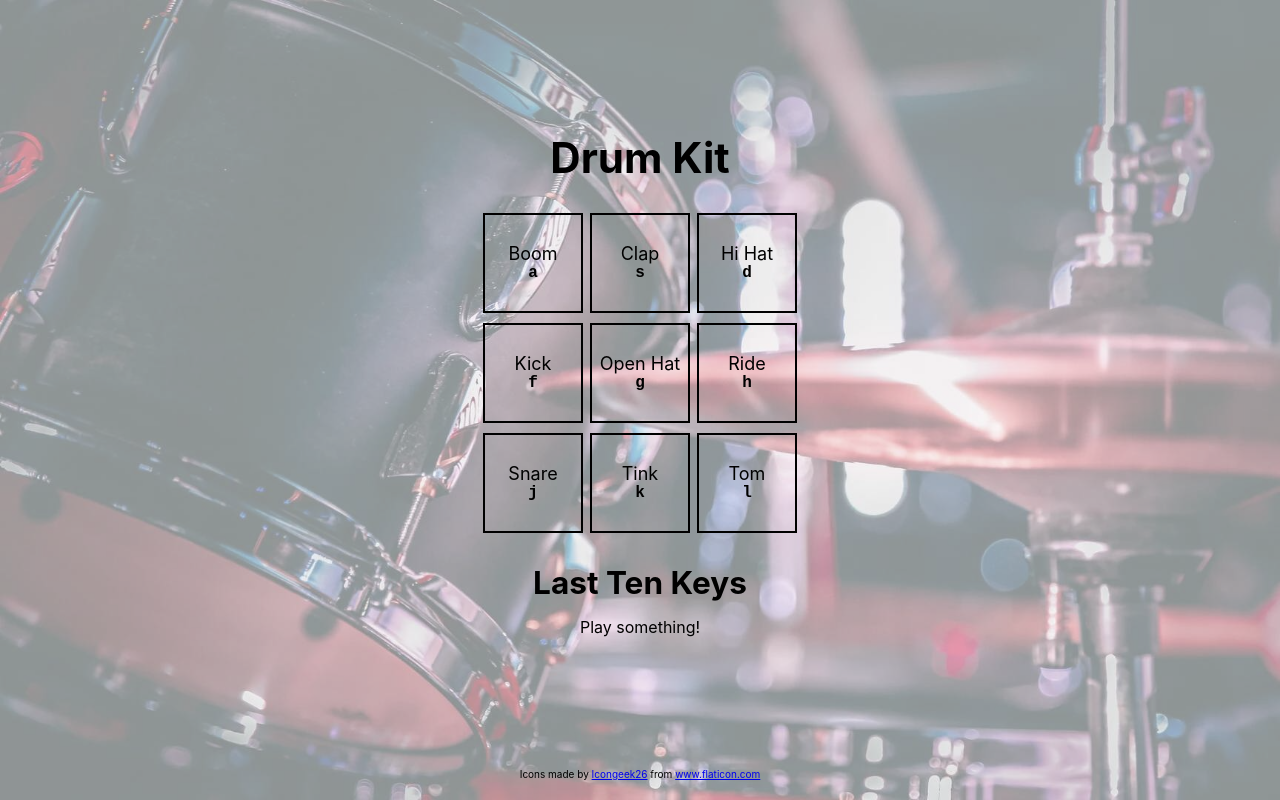
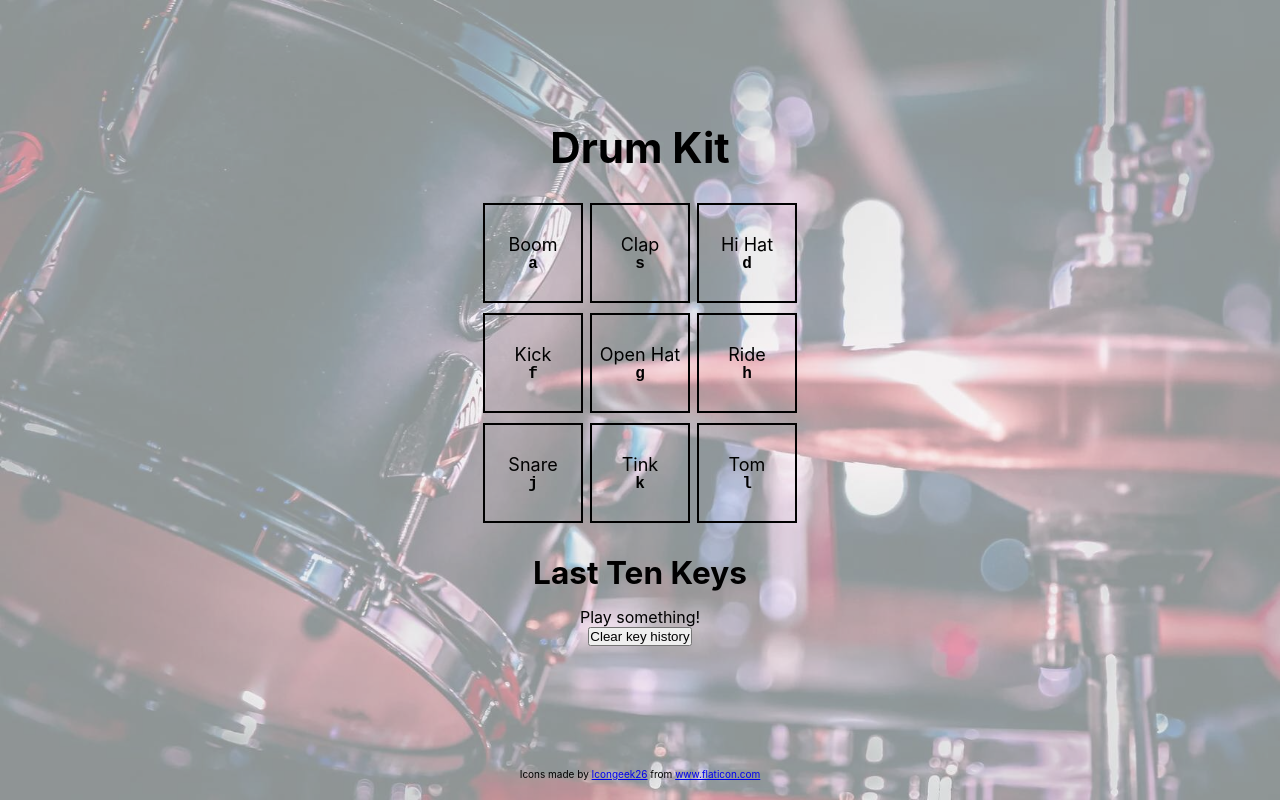
Before and after one commit to nevtay/React-Drum-Kit, a React (Create React App) app: page / in a window 1280 px wide. Built offline with nearby package versions, Linux system fonts and the light colour scheme.

Commit message:
Import clearKeyHistory() and create button to use it with

```diff
--- a/src/components/KeyHistory.js
+++ b/src/components/KeyHistory.js
@@ -4,7 +4,7 @@ import KeyHistoryContext from "../context/keyHistory/keyHistoryContext"
 const KeyHistory = () => {
   const keyHistoryContext = useContext(KeyHistoryContext)
 
-  const { keyHistory } = keyHistoryContext
+  const { keyHistory, clearKeyHistory } = keyHistoryContext
 
   const keyHistoryToString = [...keyHistory].join(" + ")
 
@@ -16,6 +16,7 @@ const KeyHistory = () => {
       ) : (
         <p>Play something!</p>
       )}
+      <button onClick={clearKeyHistory}>Clear key history</button>
     </div>
   )
 }
```
